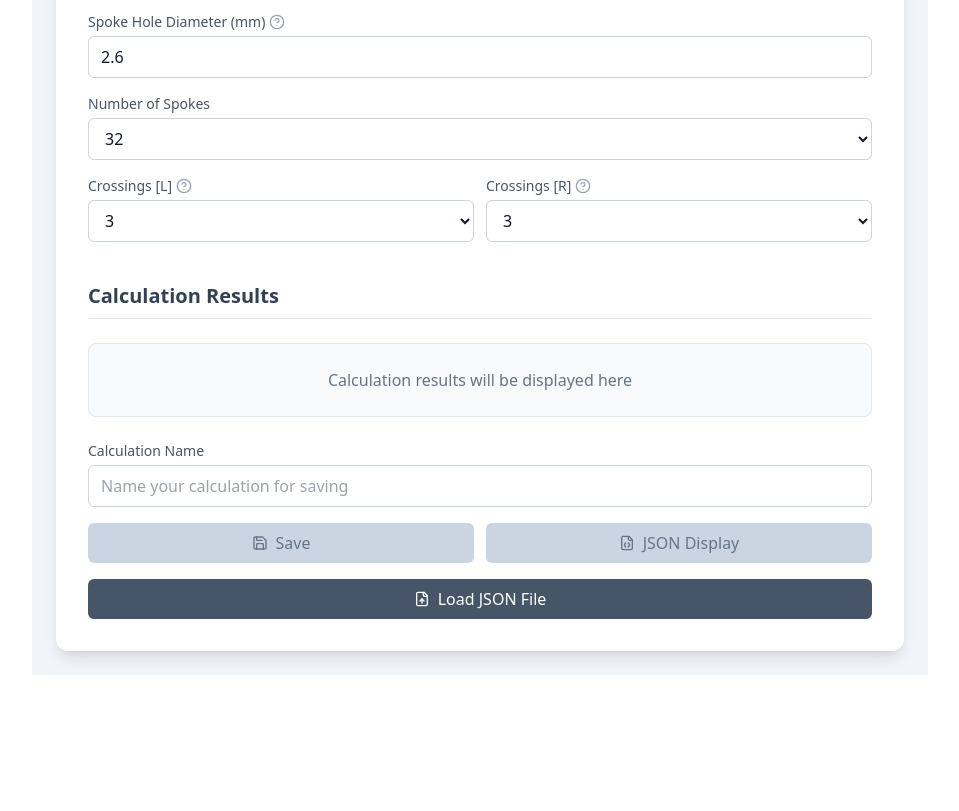
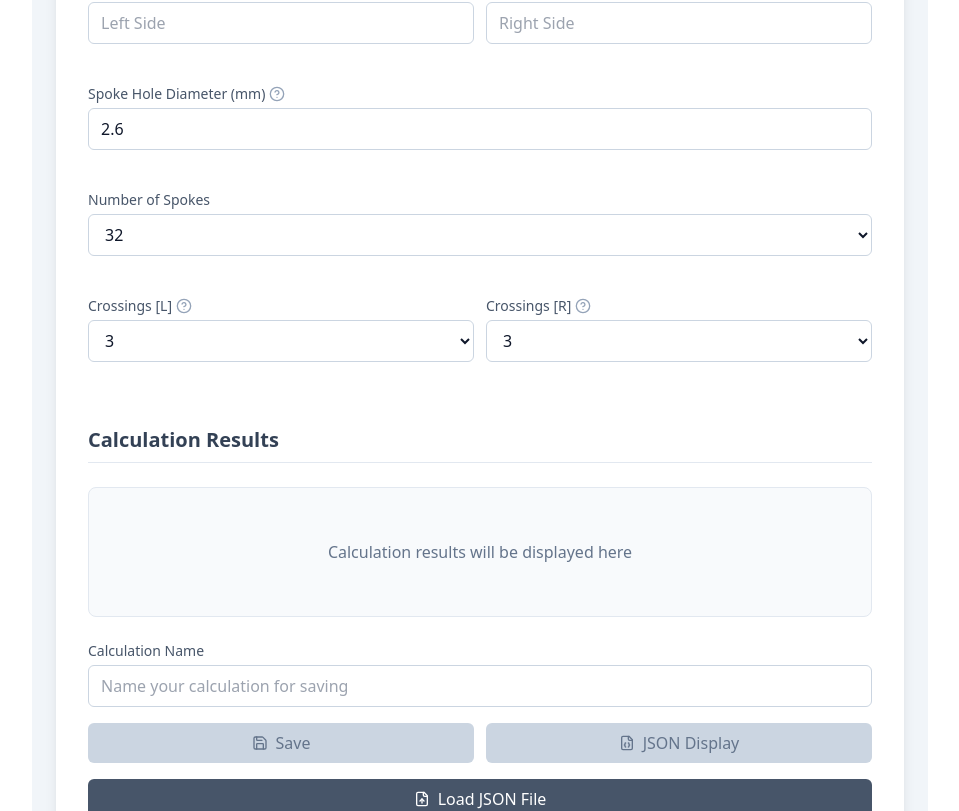
Before and after one commit to llongmane584/spoke-length-calculator, a React (Vite) app: page / in a window 1280 px wide. Shown: the part 503-1314 px from the top of the page, without its empty margins (160-1119 px from the left). Before the commit the page ends 1178 px from the top, so only its background shows below. Built offline with nearby package versions, Linux system fonts and the light colour scheme.

Commit message:
Stabilize dynamic calculator layout (#26)

```diff
--- a/src/App.tsx
+++ b/src/App.tsx
@@ -390,12 +390,18 @@ const getControlClassName = (hasError: boolean, className?: string): string => (
 );
 
 const FieldError: React.FC<{ id: string; message?: string }> = ({ id, message }) => {
-  if (message === undefined) {
-    return null;
-  }
+  const hasMessage = message !== undefined;
 
   return (
-    <p id={id} className="mt-1 text-xs leading-tight text-red-600 dark:text-red-400 sm:text-sm">
+    <p
+      id={id}
+      aria-hidden={!hasMessage}
+      aria-live="polite"
+      className={[
+        'mt-1 h-5 overflow-hidden whitespace-nowrap text-xs leading-5 text-red-600 dark:text-red-400 sm:text-sm',
+        hasMessage ? '' : 'invisible',
+      ].join(' ')}
+    >
       {message}
     </p>
   );
@@ -1169,24 +1175,37 @@ const SpokeLengthCalculator: React.FC = () => {
           {/* Results and save section */}
           <div className="space-y-6">
             <h2 className="text-xl font-semibold text-slate-700 dark:text-slate-300 border-b border-slate-200 dark:border-slate-600 pb-2">{t('results.heading')}</h2>
-            {currentResults !== null ? (
-              <div className="bg-blue-50 dark:bg-blue-950/30 border border-blue-200 dark:border-blue-800 rounded-lg p-6">
-                <div className="grid grid-cols-2 gap-4 text-center">
-                  <div>
-                    <h3 className="text-lg font-semibold text-slate-700 dark:text-slate-300">{resultsLeftText}</h3>
-                    <p className="text-3xl font-bold text-blue-800 dark:text-blue-400">{currentResults.left.toFixed(1)} mm</p>
-                  </div>
-                  <div>
-                    <h3 className="text-lg font-semibold text-slate-700 dark:text-slate-300">{resultsRightText}</h3>
-                    <p className="text-3xl font-bold text-blue-800 dark:text-blue-400">{currentResults.right.toFixed(1)} mm</p>
-                  </div>
-                </div>
+            <div
+              className={[
+                'rounded-lg border p-5 transition-colors sm:p-6',
+                currentResults !== null
+                  ? 'bg-blue-50 dark:bg-blue-950/30 border-blue-200 dark:border-blue-800'
+                  : 'bg-slate-50 dark:bg-slate-800/50 border-slate-200 dark:border-slate-600',
+              ].join(' ')}
+            >
+              <div className="grid min-h-24 w-full grid-cols-2 items-center gap-3 text-center sm:min-h-20 sm:gap-4">
+                {currentResults !== null ? (
+                  <>
+                    <div>
+                      <h3 className="text-base font-semibold text-slate-700 dark:text-slate-300 sm:text-lg">{resultsLeftText}</h3>
+                      <p className="text-2xl font-bold leading-tight text-blue-800 dark:text-blue-400 sm:text-3xl">
+                        {currentResults.left.toFixed(1)} mm
+                      </p>
+                    </div>
+                    <div>
+                      <h3 className="text-base font-semibold text-slate-700 dark:text-slate-300 sm:text-lg">{resultsRightText}</h3>
+                      <p className="text-2xl font-bold leading-tight text-blue-800 dark:text-blue-400 sm:text-3xl">
+                        {currentResults.right.toFixed(1)} mm
+                      </p>
+                    </div>
+                  </>
+                ) : (
+                  <p className="col-span-2 text-sm text-slate-500 dark:text-slate-400 sm:text-base">
+                    {t('results.placeholder')}
+                  </p>
+                )}
               </div>
-            ) : (
-              <div className="bg-slate-50 dark:bg-slate-800/50 border border-slate-200 dark:border-slate-600 rounded-lg p-6 text-center text-slate-500 dark:text-slate-400">
-                {t('results.placeholder')}
-              </div>
-            )}
+            </div>
 
             {/* Save and export */}
             <div className="space-y-4">
```
